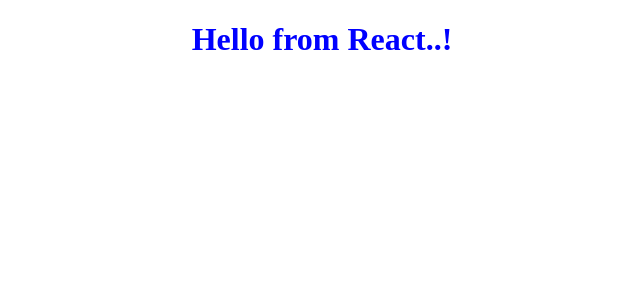
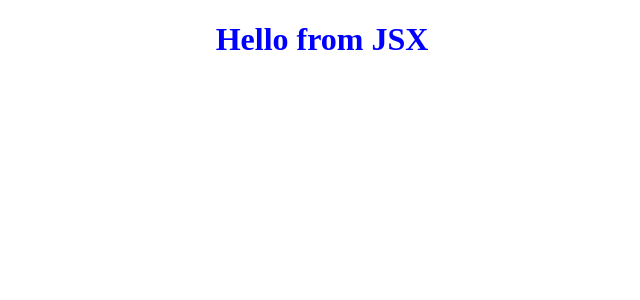
Before and after one commit to thejayeshsoni/react-the-good-parts, a React (Vite) app: page / in a window 1280 px wide. Shown: the top 300 px of the page, without its empty margins (318-958 px from the left). Built offline with nearby package versions, Linux system fonts and the light colour scheme.

Commit message:
- jsx added

```diff
--- a/App.js
+++ b/App.js
@@ -3,5 +3,10 @@
 
 // React.createElement() => Object => HTMLElement (render)
 const heading = React.createElement("h1", { id: "heading" }, "Hello from React..!");
+console.log(heading)
+
+const jsxHeading = <h1 id="heading">Hello from JSX</h1>;
+console.log(jsxHeading)
+
 const root = ReactDOM.createRoot(document.getElementById("root"));
-root.render(heading);
+root.render(jsxHeading);
```
